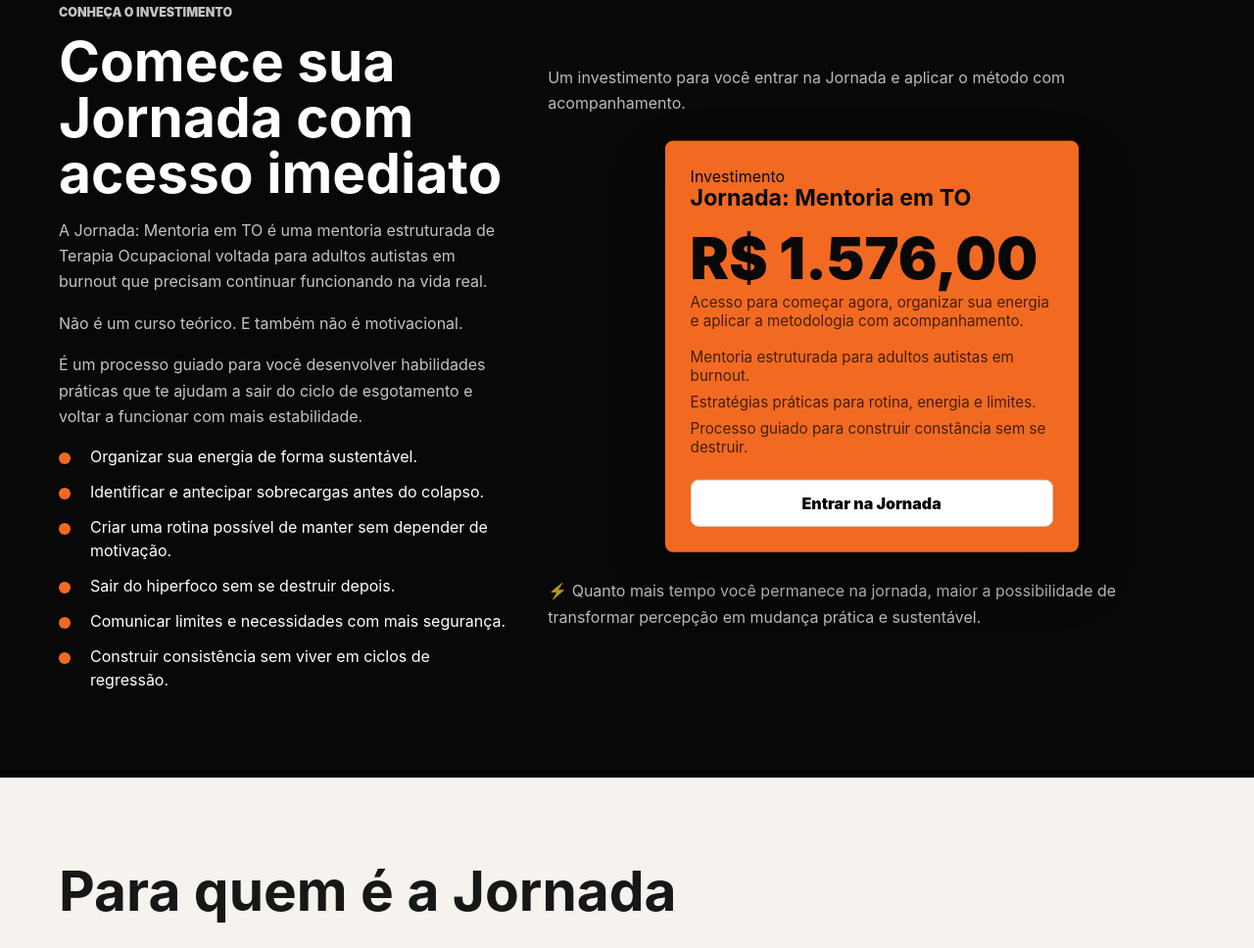
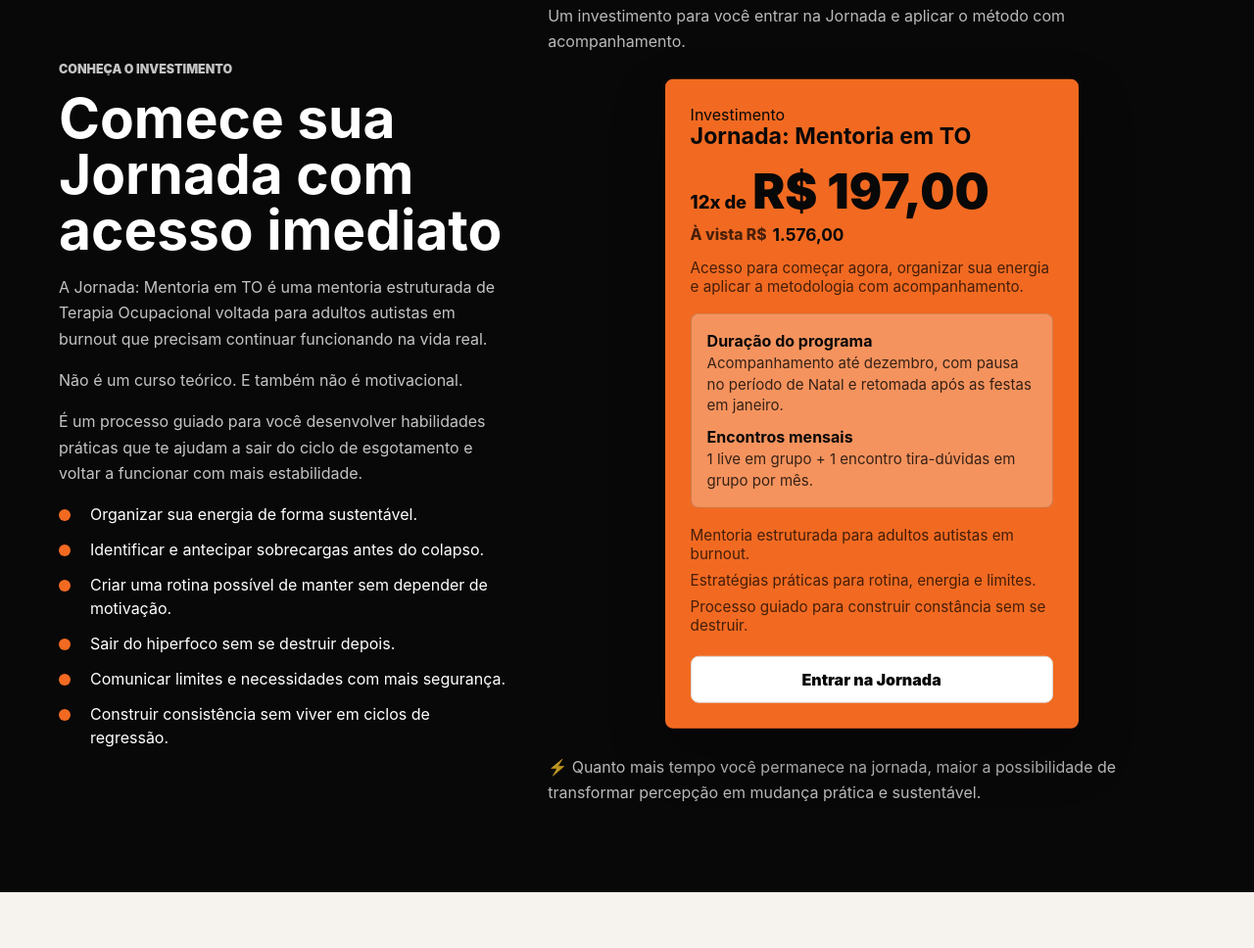
Before and after one commit to DamDev01/Lp_JornadaM5c, a plain HTML site: page index.html in a window 1280 px wide. Shown: the part 7132-8100 px from the top of the page at 98% size. Drawn offline with Linux system fonts and the light colour scheme; a script that the page names is missing.

Commit message:
Ajusta investimento e duracao da mentoria

```diff
--- a/index.html
+++ b/index.html
@@ -931,7 +931,7 @@
         flex-wrap: nowrap;
         gap: 6px;
         white-space: nowrap;
-        font-size: clamp(2.4rem, 5vw, 3.7rem);
+        font-size: clamp(2.35rem, 4.4vw, 3.1rem);
         letter-spacing: 0;
       }
 
@@ -942,6 +942,21 @@
         font-weight: 800;
       }
 
+      .cash-price {
+        display: inline-flex;
+        align-items: center;
+        gap: 6px;
+        margin: 2px 0 14px;
+        color: rgba(0, 0, 0, 0.7);
+        font-size: 0.98rem;
+        font-weight: 800;
+      }
+
+      .cash-price strong {
+        color: var(--black);
+        font-size: 1.08rem;
+      }
+
       .plan-card .total {
         color: var(--muted);
         font-size: 0.95rem;
@@ -949,6 +964,29 @@
 
       .plan-card.is-featured .total {
         color: rgba(0, 0, 0, 0.72);
+      }
+
+      .program-duration {
+        display: grid;
+        gap: 10px;
+        margin: 18px 0 0;
+        padding: 16px;
+        border: 1px solid rgba(0, 0, 0, 0.16);
+        border-radius: var(--radius);
+        background: rgba(255, 255, 255, 0.28);
+      }
+
+      .program-duration p {
+        margin: 0;
+        color: rgba(0, 0, 0, 0.78);
+        font-size: 0.94rem;
+        line-height: 1.45;
+      }
+
+      .program-duration strong {
+        display: block;
+        color: var(--black);
+        font-size: 1rem;
       }
 
       .plan-card ul {
@@ -1318,6 +1356,10 @@
 
         .plan-card .btn {
           font-size: 0.84rem;
+        }
+
+        .plans-carousel.is-single .price {
+          font-size: clamp(2rem, 12vw, 2.45rem);
         }
 
         .plans-carousel {
@@ -1670,8 +1712,13 @@
                 <div>
                   <span class="label">Investimento</span>
                   <h3>Jornada: Mentoria em TO</h3>
-                  <div class="price">R$ 1.576,00<span></span></div>
+                  <div class="price"><span>12x de</span> R$ 197,00</div>
+                  <div class="cash-price">&Agrave; vista R$ <strong>1.576,00</strong></div>
                   <div class="total">Acesso para come&ccedil;ar agora, organizar sua energia e aplicar a metodologia com acompanhamento.</div>
+                  <div class="program-duration" aria-label="Dura&ccedil;&atilde;o e encontros da mentoria">
+                    <p><strong>Dura&ccedil;&atilde;o do programa</strong>Acompanhamento at&eacute; dezembro, com pausa no per&iacute;odo de Natal e retomada ap&oacute;s as festas em janeiro.</p>
+                    <p><strong>Encontros mensais</strong>1 live em grupo + 1 encontro tira-d&uacute;vidas em grupo por m&ecirc;s.</p>
+                  </div>
                   <ul>
                     <li>Mentoria estruturada para adultos autistas em burnout.</li>
                     <li>Estrat&eacute;gias pr&aacute;ticas para rotina, energia e limites.</li>
```
